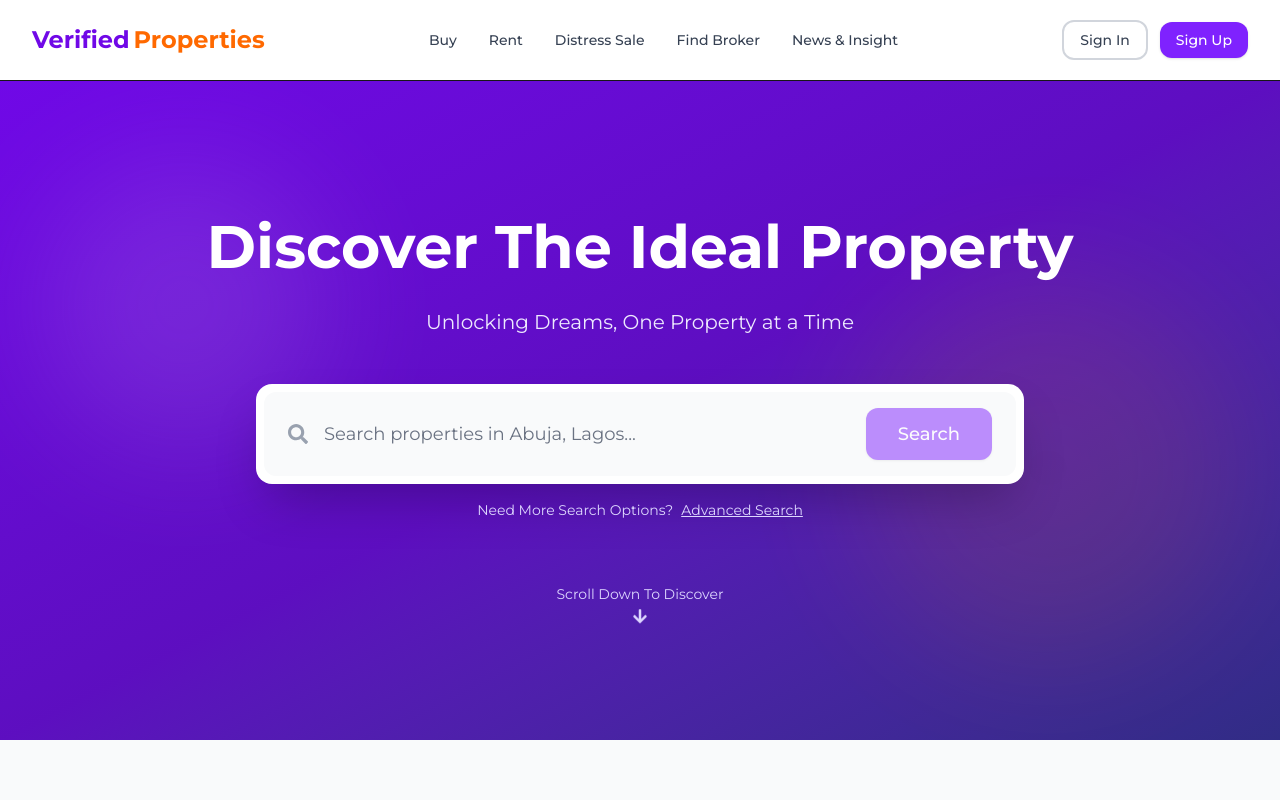
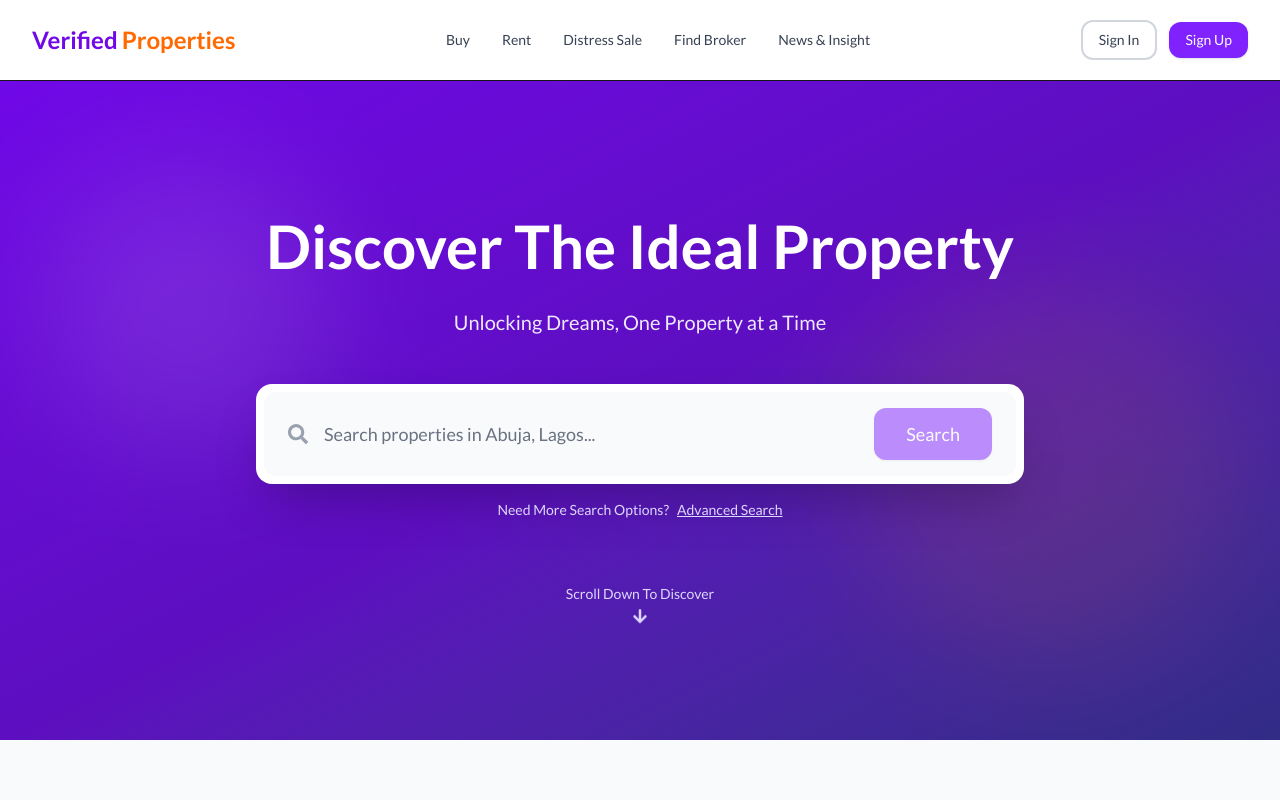
Before and after one commit to Vincentvirtuoso/verified-properties, a Next.js app: page / in a window 1280 px wide. Shown: the top 800 px of the page. Built offline with nearby package versions, Linux system fonts and the light colour scheme.

Commit message:
fix: update font settings to use Lato for sans-serif

```diff
--- a/app/globals.css
+++ b/app/globals.css
@@ -8,7 +8,7 @@
 @theme inline {
   --color-background: var(--background);
   --color-foreground: var(--foreground);
-  --font-sans: var(--font-inter-sans);
+  --font-sans: var(--font-lato-sans);
   --font-mono: var(--font-geist-mono);
 }
 
--- a/app/layout.tsx
+++ b/app/layout.tsx
@@ -1,17 +1,11 @@
 import type { Metadata } from "next";
-import {
-  Baloo_2,
-  Geist,
-  Geist_Mono,
-  Inter,
-  Montserrat,
-  Ubuntu_Sans,
-} from "next/font/google";
+import { Geist_Mono, Lato } from "next/font/google";
 import "./globals.css";
 
-const inter = Montserrat({
-  variable: "--font-inter-sans",
+const lato = Lato({
+  variable: "--font-lato-sans",
   subsets: ["latin"],
+  weight: ["400", "700"],
 });
 
 const geistMono = Geist_Mono({
@@ -32,7 +26,7 @@ export default function RootLayout({
   return (
     <html
       lang="en"
-      className={`${inter.variable} ${geistMono.variable} h-full antialiased`}
+      className={`${lato.variable} ${geistMono.variable} h-full antialiased`}
     >
       <body className="min-h-full flex flex-col">{children}</body>
     </html>
```
